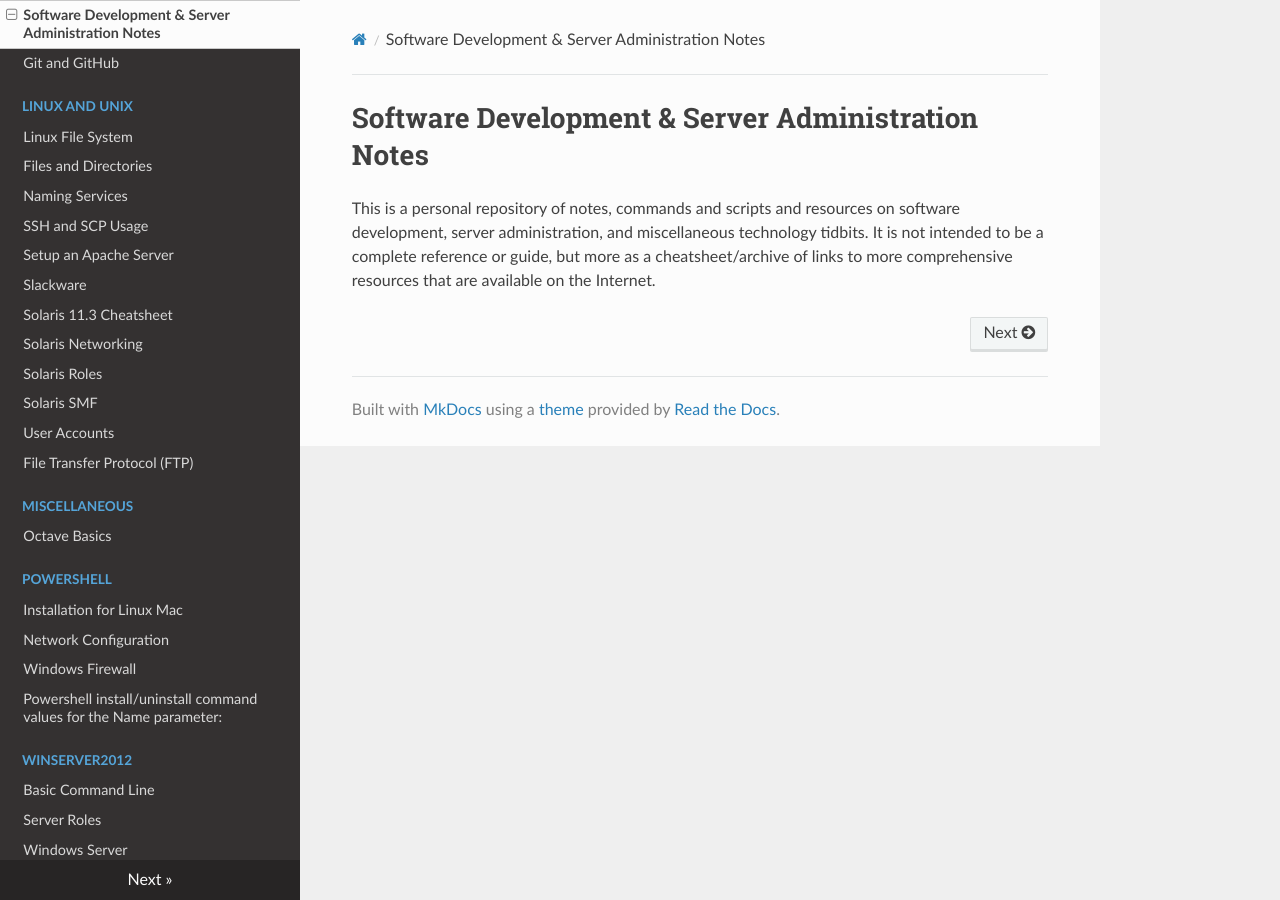
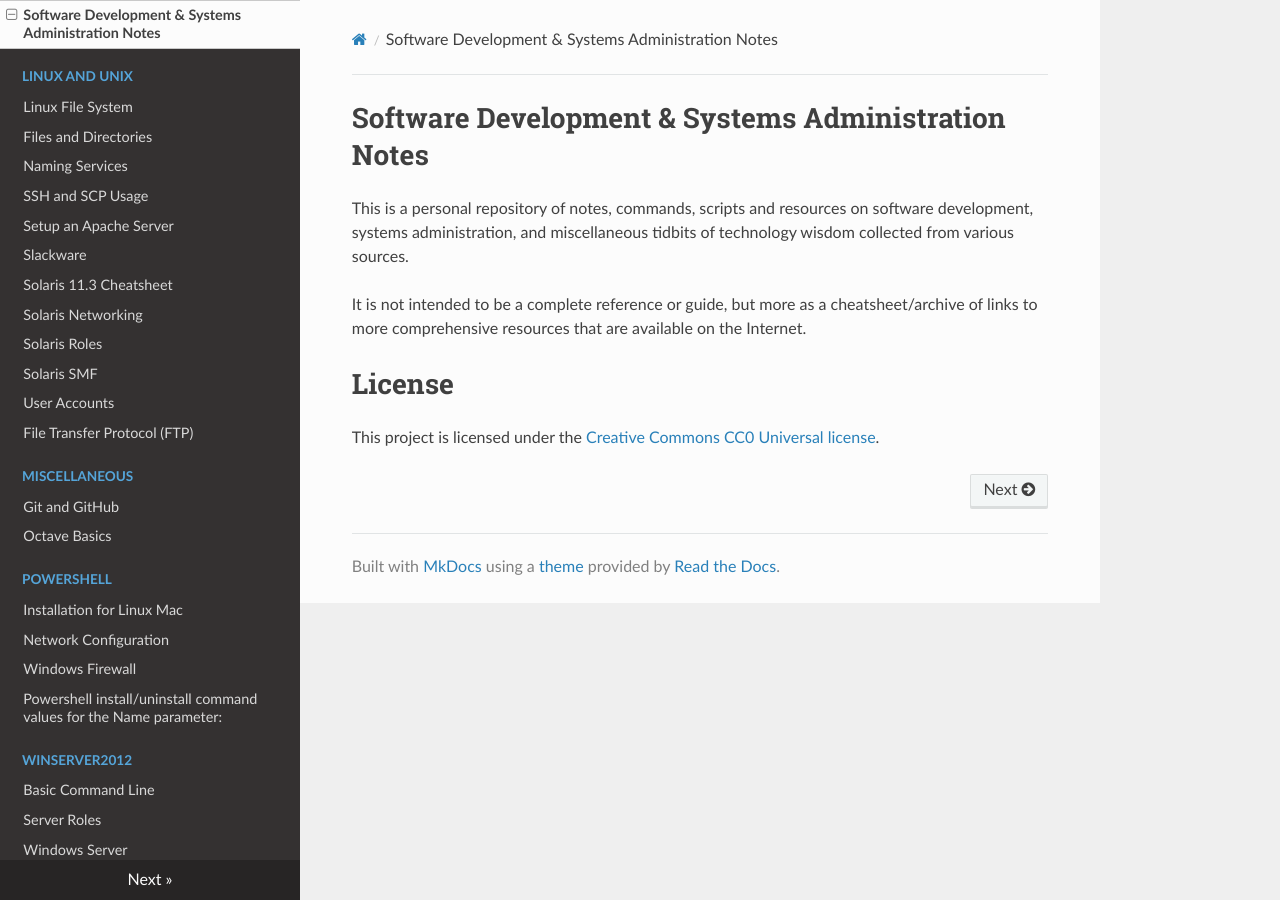
Before and after one commit to dotneko/dev-sysadmin, an MkDocs documentation site: the page built from docs/index.md, in a window 1280 px wide. Built offline with MkDocs 1.6.1, drawn with Linux system fonts in a browser that asks for light colours; nearby versions of some CDN libraries.

Commit message:
minor edits

```diff
--- a/README.md
+++ b/README.md
@@ -1,6 +1,6 @@
-# Software Development & Server Administration Notes
+# Software Development & Systems Administration Notes
 
-This is a personal repository of notes, commands, scripts and resources on software development, server administration, and miscellaneous tidbits of technology wisdom collected from various sources.
+This is a personal repository of notes, commands, scripts and resources on software development, systems administration, and miscellaneous tidbits of technology wisdom collected from various sources.
 
 It is not intended to be a complete reference or guide, but more as a cheatsheet/archive of links to more comprehensive resources that are available on the Internet.
 
--- a/docs/index.md
+++ b/docs/index.md
@@ -1,4 +1,8 @@
-# Software Development & Server Administration Notes
+# Software Development & Systems Administration Notes
 
-This is a personal repository of notes, commands and scripts and resources on software development, server administration, and miscellaneous technology tidbits.
+This is a personal repository of notes, commands, scripts and resources on software development, systems administration, and miscellaneous tidbits of technology wisdom collected from various sources.
+
 It is not intended to be a complete reference or guide, but more as a cheatsheet/archive of links to more comprehensive resources that are available on the Internet.
+
+# License
+This project is licensed under the [Creative Commons CC0 Universal license](http://creativecommons.org/publicdomain/zero/1.0/).
```
Also changed, not shown: docs/Miscellaneous/Git_and_GitHub.md (renamed from docs/Git_and_GitHub.md).
